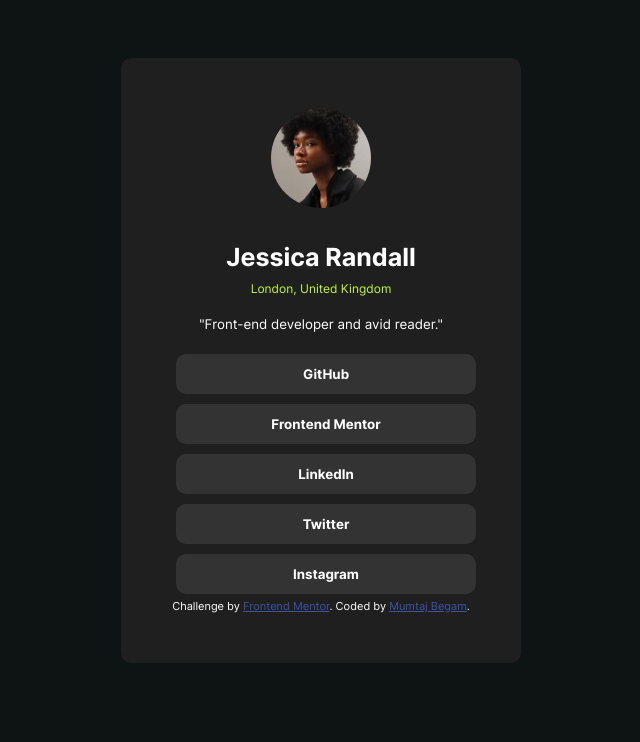
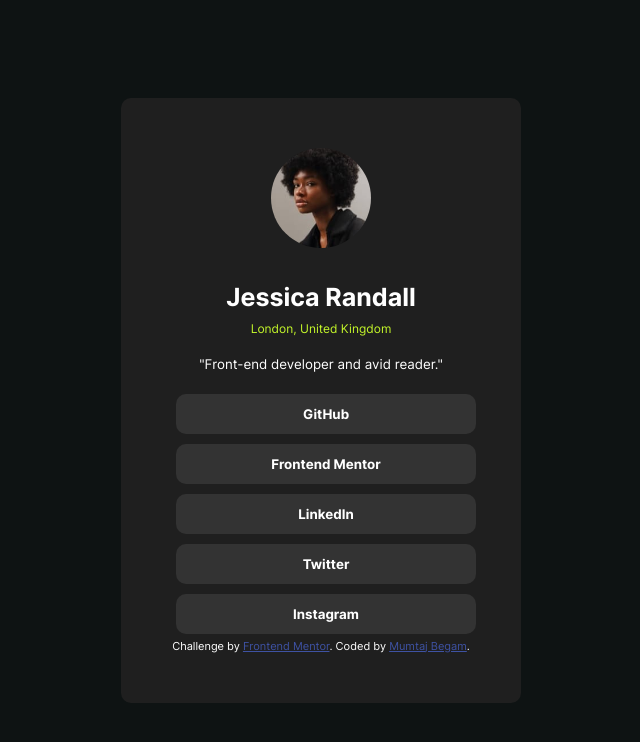
Before and after one commit to MumtajBegam/Social_Hub, a plain HTML site: page index.html in a window 1280 px wide. Shown: the whole page, without its empty margins (319-959 px from the left). Drawn offline with Linux system fonts and the light colour scheme.

Commit message:
Modify index.html

```diff
--- a/index.html
+++ b/index.html
@@ -20,8 +20,10 @@
     body{
       display:flex;
       justify-content: center;
+      align-items: center;
       background-color: rgb(14, 19, 19);
-      place-items: center;
+      margin: 0;
+      min-height: 100vh;
     }
     .container{
       font-family: 'Font one', sans-serif;
```
